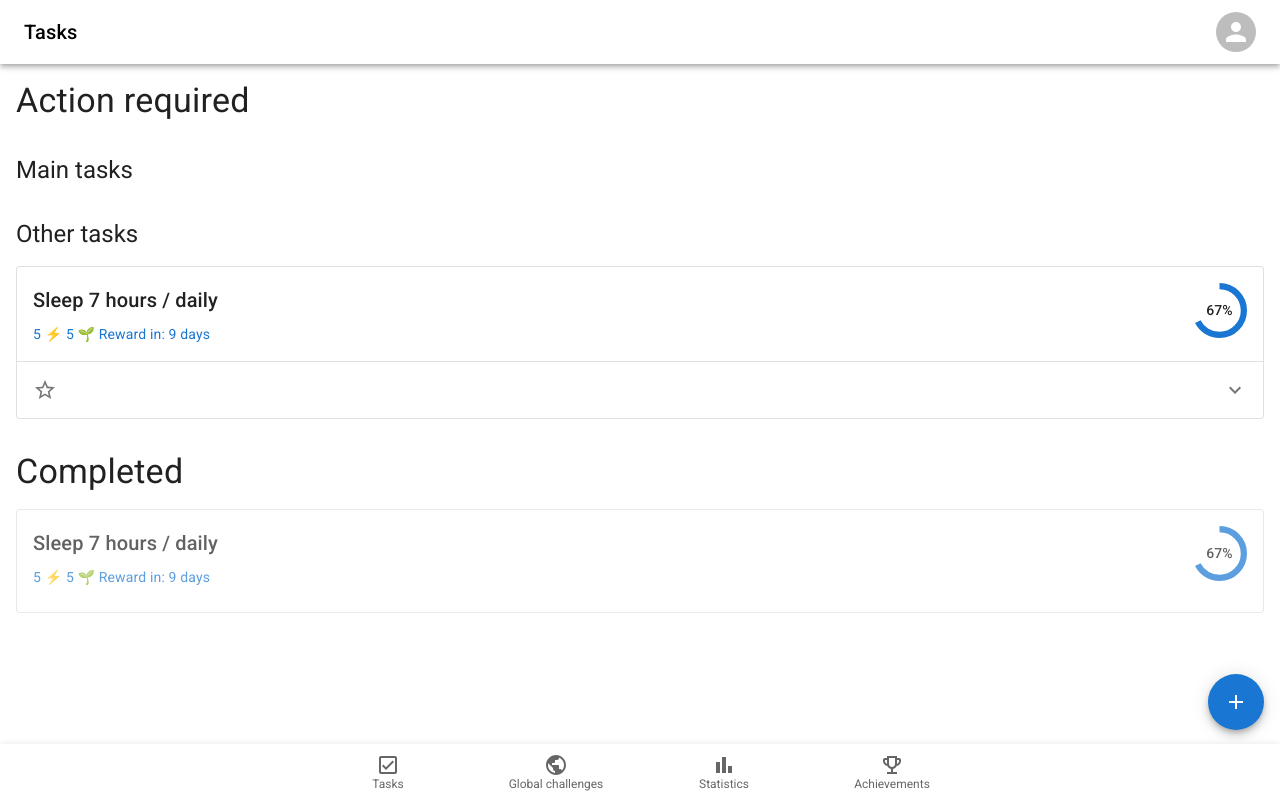
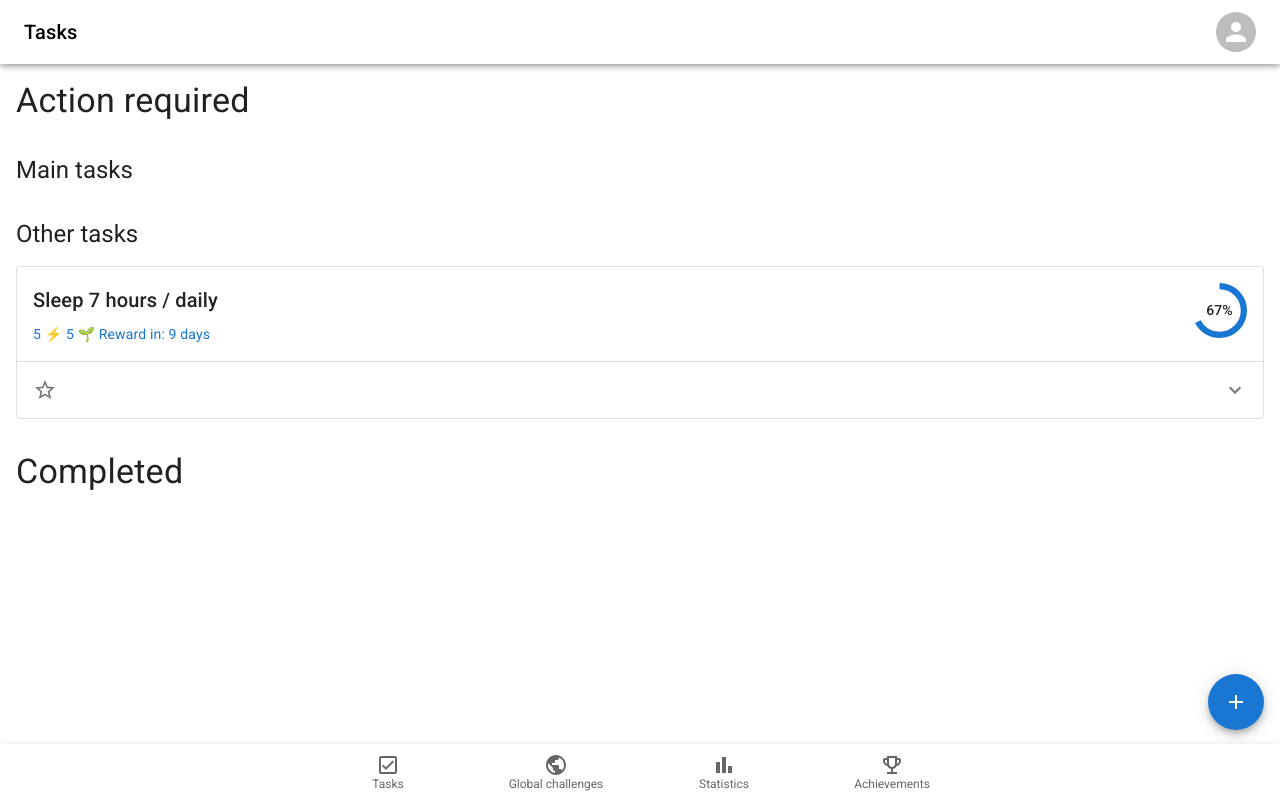
Before and after one commit to Urban-Gamification/rewardable-focus-frontend, a React (Vite) app: page /tasks in a window 1280 px wide. Built offline with nearby package versions, Linux system fonts and the light colour scheme.

Commit message:
Adding filter for completed and non-completed goals

```diff
--- a/src/pages/TasksPage.tsx
+++ b/src/pages/TasksPage.tsx
@@ -81,7 +81,9 @@ export function TasksPage() {
             <Grid item>
               <Typography variant="h5">Main tasks</Typography>
             </Grid>
-             {goals.map((goal) => (
+             {goals
+             .filter((goal) => goal.isActive)
+             .map((goal) => (
                <Grid item>
                  <Grid container spacing={1}>
                    <Grid item xs={12}>
@@ -118,17 +120,20 @@ export function TasksPage() {
             <Grid item>
               <Typography variant="h4">Completed</Typography>
             </Grid>
+            {goals
+             .filter((goal) => !goal.isActive)
+             .map((goal) => (
                <Grid item>
                  <Grid container spacing={1}>
                    <Grid item xs={12}>
                      <TaskCard
-                    isCompleted
-                    title="Sleep 7 hours / daily"
-                    summaryText="5 ⚡ 5 🌱 Reward in: 9 days"
+                       title={goal.name}
+                       summaryText={`${goal.rewardEnergy} ⚡ ${goal.rewardGrowth} 🌱 Reward in: ${countDaysFromTodayTillRewardDay(goal.rewardDate)} days`}
                      />
                    </Grid>
                  </Grid>
                </Grid>
+             ))}
           </Grid>
         </Grid>
       </Grid>
```
Lines whose indentation alone changed are shown as unchanged.
